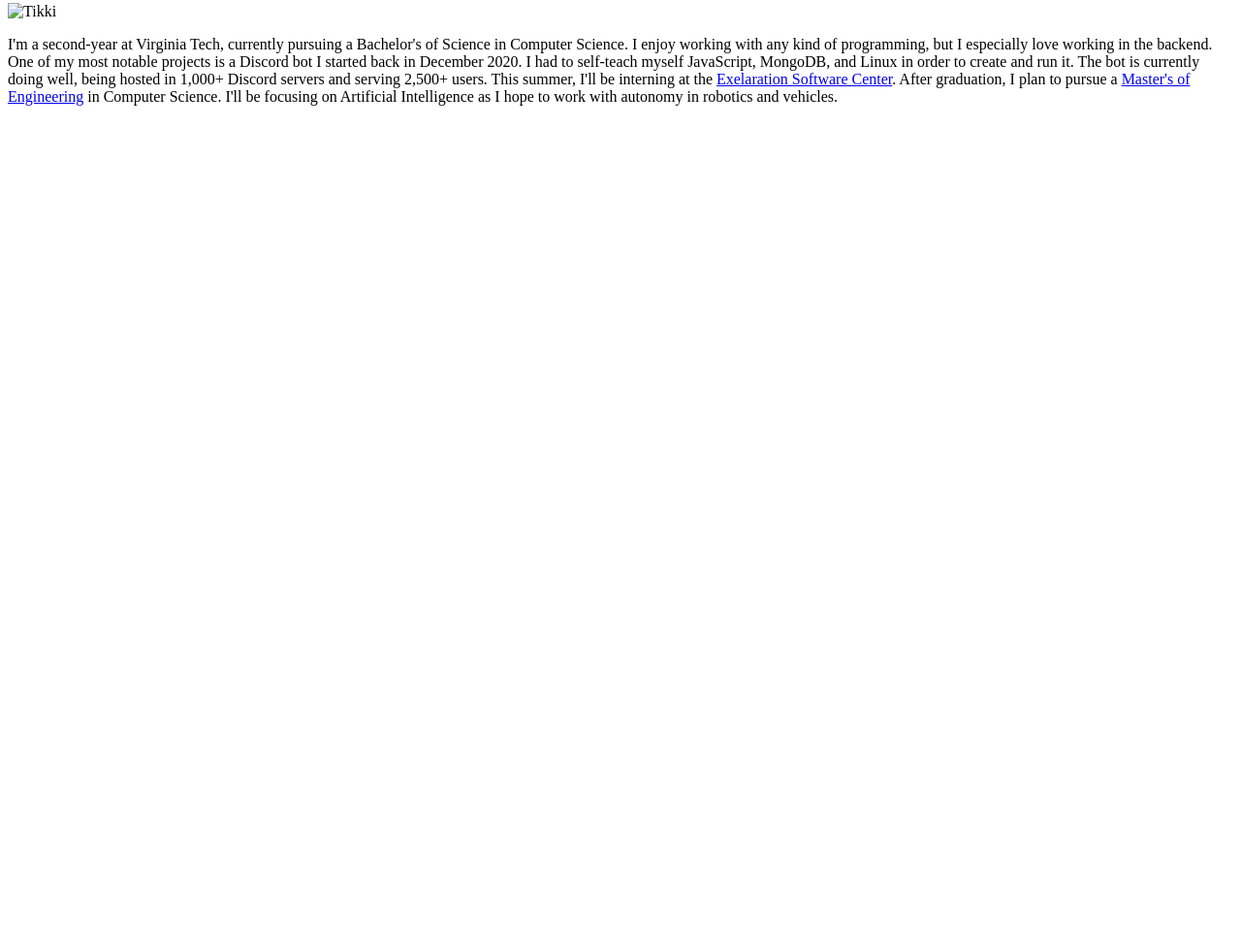
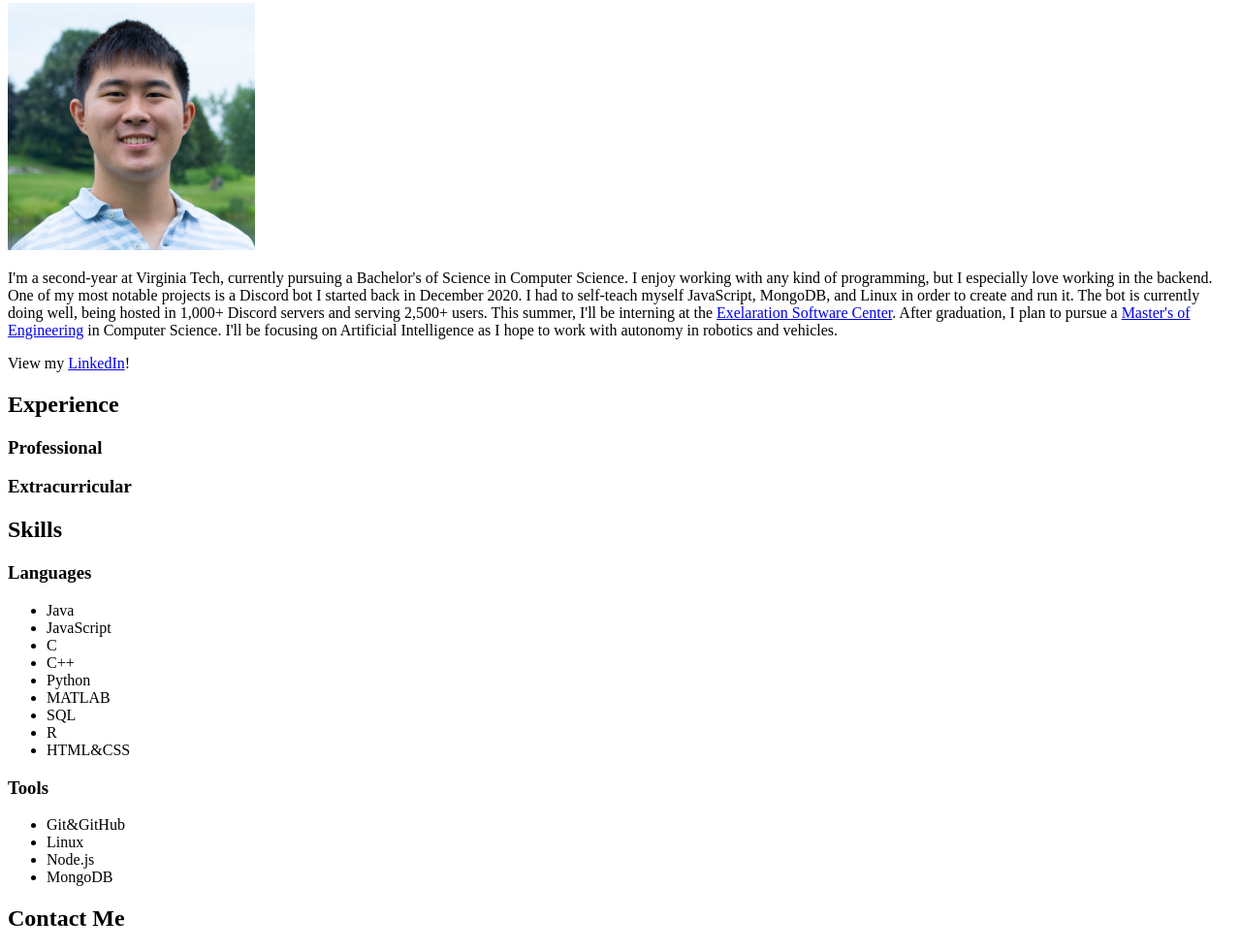
Before and after one commit to tikkikkit21/PortfolioWebsite, a plain HTML site: page index.html in a window 1280 px wide. Shown: the part 124-1105 px from the top of the page at 97% size. Before the commit the page ends 800 px from the top, so only its background shows below. Drawn offline with Linux system fonts and the light colour scheme.

Commit message:
Adding some initial content

```diff
--- a/index.html
+++ b/index.html
@@ -3,12 +3,41 @@
     <head>
         <meta charset="utf-8">
         <meta name="description" content="WebPage assignment for ENGL3844">
-        <title>HTML Notes</title>
+        <title>My Portfolio</title>
     </head>
     <body>
         <h1>Timothy (Tikki) Cui</h1>
+
         <h2>About Me</h2>
-        <p><img src="professional.jpg" width="255" height="255" alt="Tikki"></p>
-        <p>I'm a second-year at Virginia Tech, currently pursuing a Bachelor's of Science in Computer Science. I enjoy working with any kind of programming, but I especially love working in the backend. One of my most notable projects is a Discord bot I started back in December 2020. I had to self-teach myself JavaScript, MongoDB, and Linux in order to create and run it. The bot is currently doing well, being hosted in 1,000+ Discord servers and serving 2,500+ users. This summer, I'll be interning at the <a href="https://exelaration.com/" target="_blank">Exelaration Software Center</a>. After graduation, I plan to pursue a <a href="https://cs.vt.edu/Graduate/Degrees/MENG.html" target="_blank">Master's of Engineering</a> in Computer Science. I'll be focusing on Artificial Intelligence as I hope to work with autonomy in robotics and vehicles.</p>
+            <img src="./images/professional.jpg" width="255" height="255" alt="Tikki">
+            <p>I'm a second-year at Virginia Tech, currently pursuing a Bachelor's of Science in Computer Science. I enjoy working with any kind of programming, but I especially love working in the backend. One of my most notable projects is a Discord bot I started back in December 2020. I had to self-teach myself JavaScript, MongoDB, and Linux in order to create and run it. The bot is currently doing well, being hosted in 1,000+ Discord servers and serving 2,500+ users. This summer, I'll be interning at the <a href="https://exelaration.com/" target="_blank">Exelaration Software Center</a>. After graduation, I plan to pursue a <a href="https://cs.vt.edu/Graduate/Degrees/MENG.html" target="_blank">Master's of Engineering</a> in Computer Science. I'll be focusing on Artificial Intelligence as I hope to work with autonomy in robotics and vehicles.</p>
+            <p>View my <a href="https://www.linkedin.com/in/timothycui/">LinkedIn</a>!</p>
+
+        <h2>Experience</h2>
+            <h3>Professional</h3>
+            <h3>Extracurricular</h3>
+
+        <h2>Skills</h2>
+            <h3>Languages</h3>
+            <ul>
+                <li>Java</li>
+                <li>JavaScript</li>
+                <li>C</li>
+                <li>C++</li>
+                <li>Python</li>
+                <li>MATLAB</li>
+                <li>SQL</li>
+                <li>R</li>
+                <li>HTML&amp;CSS</li>
+            </ul>
+            <h3>Tools</h3>
+            <ul>
+                <li>Git&amp;GitHub</li>
+                <li>Linux</li>
+                <li>Node.js</li>
+                <li>MongoDB</li>
+            </ul>
+
+        <h2>Contact Me</h2>
     </body>
 </html>
```
